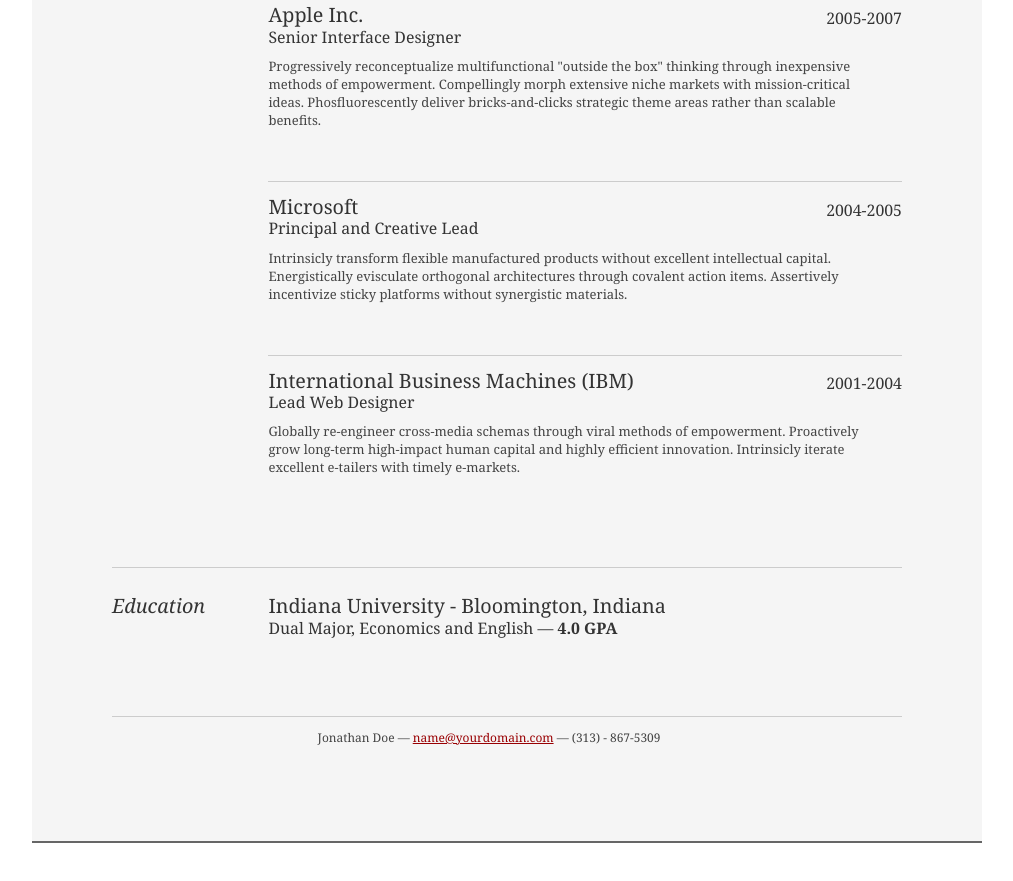
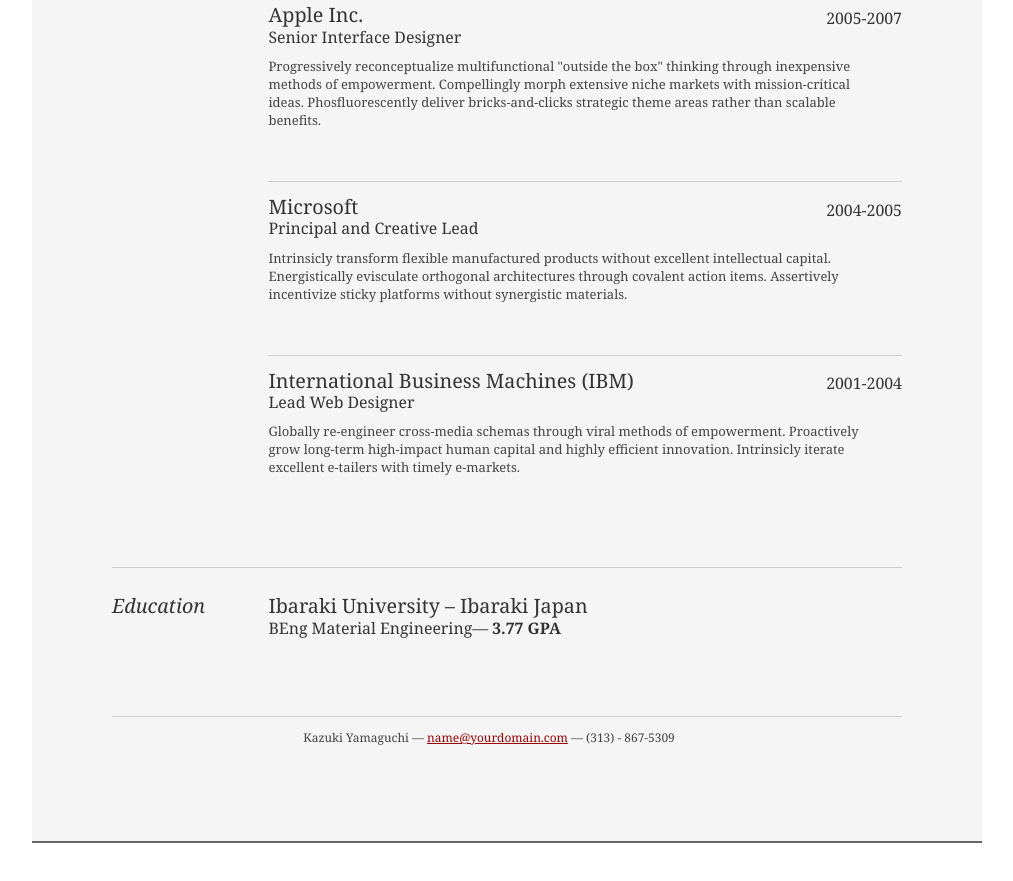
Before and after one commit to LEspri/LEspri.github.io, a plain HTML site: page cv.html in a window 1280 px wide. Shown: the part 928-1809 px from the top of the page, without its empty margins (133-1146 px from the left). Drawn offline with Linux system fonts and the light colour scheme.

Commit message:
cv modified

```diff
--- a/cv.html
+++ b/cv.html
@@ -143,8 +143,8 @@
               <h2>Education</h2>
             </div>
             <div class="yui-u">
-              <h2>Indiana University - Bloomington, Indiana</h2>
-              <h3>Dual Major, Economics and English &mdash; <strong>4.0 GPA</strong> </h3>
+              <h2>Ibaraki University – Ibaraki Japan</h2>
+              <h3>BEng Material Engineering&mdash; <strong>3.77 GPA</strong> </h3>
             </div>
           </div><!--// .yui-gf -->
 
@@ -154,7 +154,7 @@
     </div><!--// bd -->
 
     <div id="ft">
-      <p>Jonathan Doe &mdash; <a href="mailto:name@yourdomain.com">name@yourdomain.com</a> &mdash; (313) - 867-5309</p>
+      <p>Kazuki Yamaguchi &mdash; <a href="mailto:name@yourdomain.com">name@yourdomain.com</a> &mdash; (313) - 867-5309</p>
     </div><!--// footer -->
 
   </div><!-- // inner -->
```
